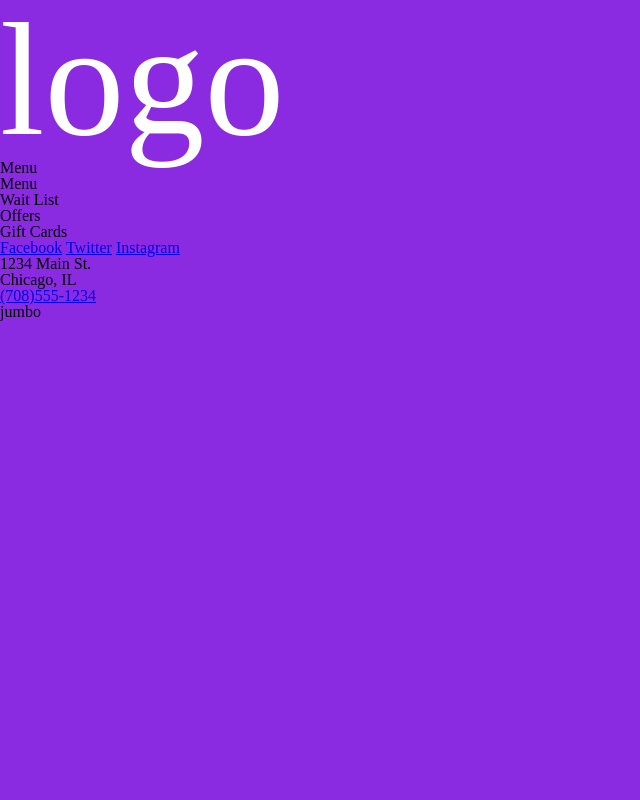
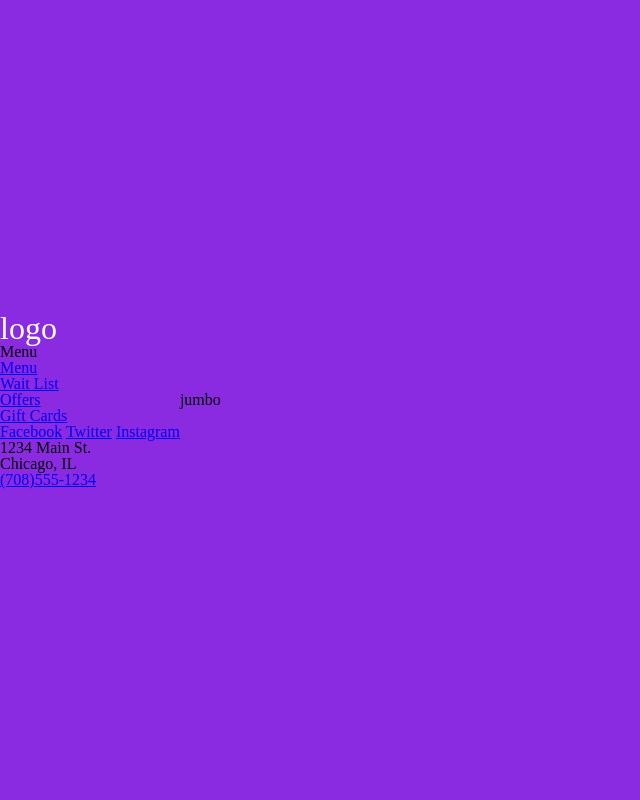
Before and after one commit to NathanielDaniels/restaurant-fullstack, a web app: file public/index.html in a window 1280 px wide. Shown: the whole page, without its empty margins (0-640 px from the left). Run offline with its HTML, style and script files only (its server is not run), Linux system fonts and the light colour scheme.

Commit message:
fixed syntax issue (extra div)

```diff
--- a/assets/scss/_home.scss
+++ b/assets/scss/_home.scss
@@ -1,4 +1,4 @@
 .logo {
   color: #fff;
-  font-size: 10rem;
+  font-size: 2rem;
 }
--- a/assets/scss/styles.scss
+++ b/assets/scss/styles.scss
@@ -7,3 +7,12 @@
 body {
   background: blueviolet;
 }
+
+#welcome {
+  display: flex;
+  // justify-content: center;
+  align-items: center;
+  height: 100vh;
+  width: 100%;
+  overflow: hidden;
+}
--- a/public/css/styles.css
+++ b/public/css/styles.css
@@ -1 +1 @@
-@import url("https://fonts.googleapis.com/css?family=Roboto:100,300,400,500,700");*{box-sizing:border-box}html,body,div,span,applet,object,iframe,h1,h2,h3,h4,h5,h6,p,blockquote,pre,a,abbr,acronym,address,big,cite,code,del,dfn,em,img,ins,kbd,q,s,samp,small,strike,strong,sub,sup,tt,var,b,u,i,center,dl,dt,dd,ol,ul,li,fieldset,form,label,legend,table,caption,tbody,tfoot,thead,tr,th,td,article,aside,canvas,details,embed,figure,figcaption,footer,header,hgroup,menu,nav,output,ruby,section,summary,time,mark,audio,video{margin:0;padding:0;border:0;font-size:100%;font:inherit;vertical-align:baseline}article,aside,details,figcaption,figure,footer,header,hgroup,menu,nav,section{display:block}body{line-height:1}ol,ul{list-style:none}blockquote,q{quotes:none}blockquote:before,blockquote:after,q:before,q:after{content:'';content:none}table{border-collapse:collapse;border-spacing:0}.logo{color:#fff;font-size:10rem}body{background:blueviolet}
+@import url("https://fonts.googleapis.com/css?family=Roboto:100,300,400,500,700");*{box-sizing:border-box}html,body,div,span,applet,object,iframe,h1,h2,h3,h4,h5,h6,p,blockquote,pre,a,abbr,acronym,address,big,cite,code,del,dfn,em,img,ins,kbd,q,s,samp,small,strike,strong,sub,sup,tt,var,b,u,i,center,dl,dt,dd,ol,ul,li,fieldset,form,label,legend,table,caption,tbody,tfoot,thead,tr,th,td,article,aside,canvas,details,embed,figure,figcaption,footer,header,hgroup,menu,nav,output,ruby,section,summary,time,mark,audio,video{margin:0;padding:0;border:0;font-size:100%;font:inherit;vertical-align:baseline}article,aside,details,figcaption,figure,footer,header,hgroup,menu,nav,section{display:block}body{line-height:1}ol,ul{list-style:none}blockquote,q{quotes:none}blockquote:before,blockquote:after,q:before,q:after{content:'';content:none}table{border-collapse:collapse;border-spacing:0}.logo{color:#fff;font-size:2rem}body{background:blueviolet}#welcome{display:-ms-flexbox;display:flex;-ms-flex-align:center;align-items:center;height:100vh;width:100%;overflow:hidden}
--- a/public/index.html
+++ b/public/index.html
@@ -30,10 +30,10 @@
         <div class="menu">
           <div class="menu-title">Menu</div>
           <ul>
-            <li><a href="#"></a>Menu</li>
-            <li><a href="#"></a>Wait List</li>
-            <li><a href="#"></a>Offers</li>
-            <li><a href="#"></a>Gift Cards</li>
+            <li><a href="#">Menu</a></li>
+            <li><a href="#">Wait List</a></li>
+            <li><a href="#">Offers</a></li>
+            <li><a href="#">Gift Cards</a></li>
           </ul>
         </div>
         <div class="social-icons">
@@ -45,7 +45,7 @@
           <div class="address">
             1234 Main St.<br>Chicago, IL
           </div>
-          <div class="phone-number"></div>
+          <div class="phone-number">
             <a href="tel:+7085551234">(708)555-1234</a>
           </div>
         </div>
```
